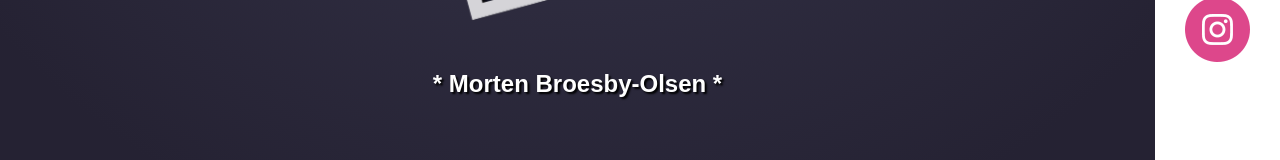
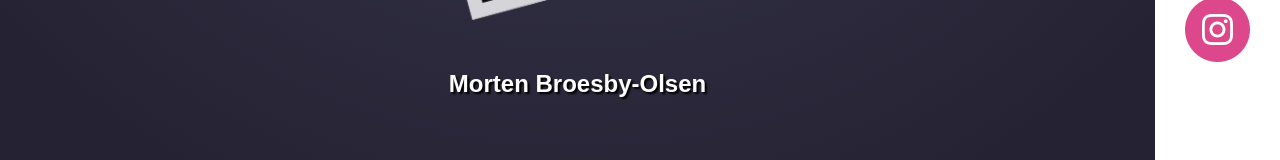
Before and after one commit to mortenbroesby/homepage, a React (Create React App) app: page / in a window 1280 px wide. Shown: the part 503-663 px from the top of the page. Built offline with nearby package versions, Linux system fonts and the light colour scheme.

Commit message:
Change name back - now working as expected

```diff
--- a/src/app/App.jsx
+++ b/src/app/App.jsx
@@ -15,7 +15,7 @@ class App extends Component {
       <div className='App'>
         <div className='App-header'>
           <img src={polaroid} className='App-logo' alt='logo' />
-          <h2 className='App-title'>* Morten Broesby-Olsen *</h2>
+          <h2 className='App-title'>Morten Broesby-Olsen</h2>
         </div>
         <p className='App-intro'>
           <a href='https://github.com/mortenbroesby/'>
```
